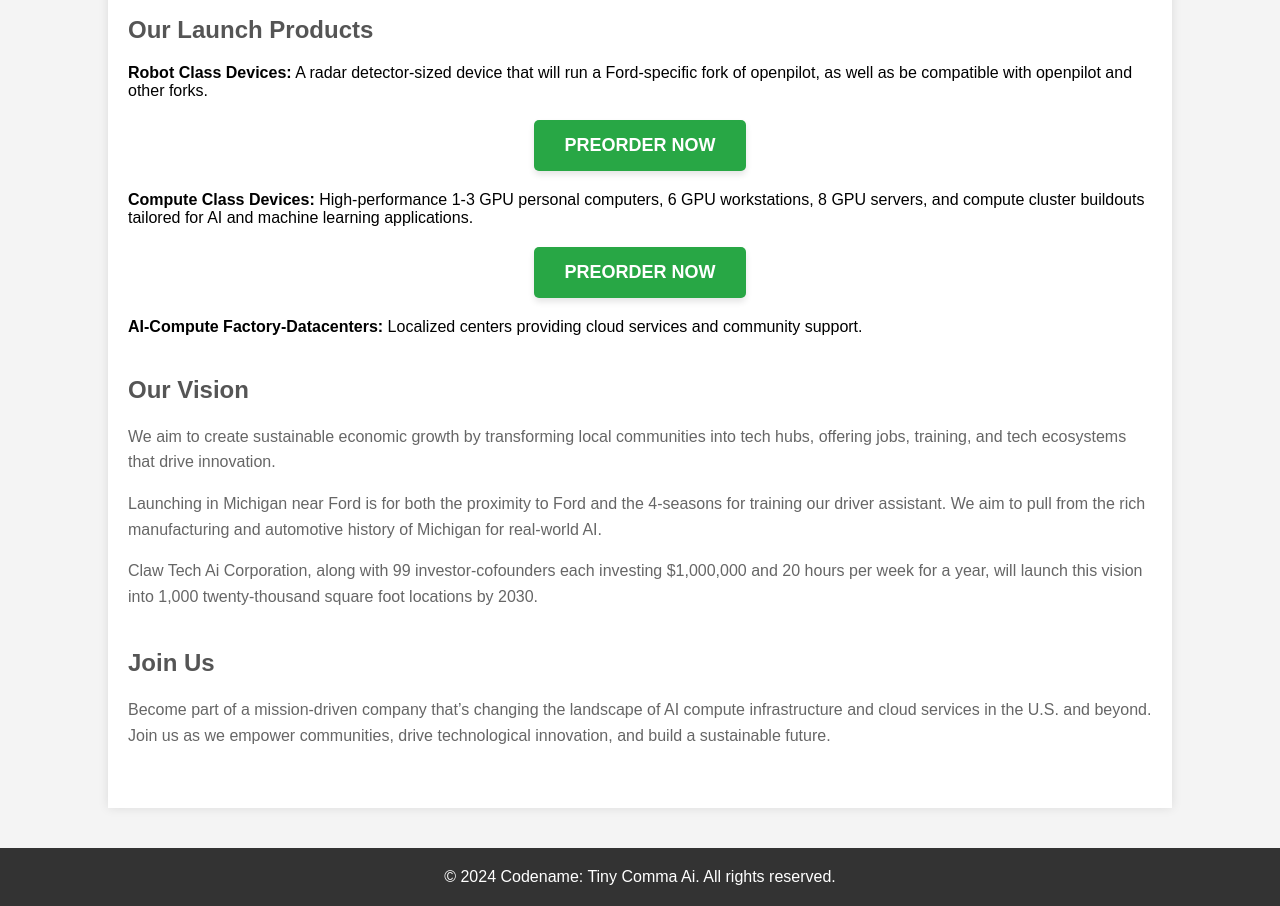
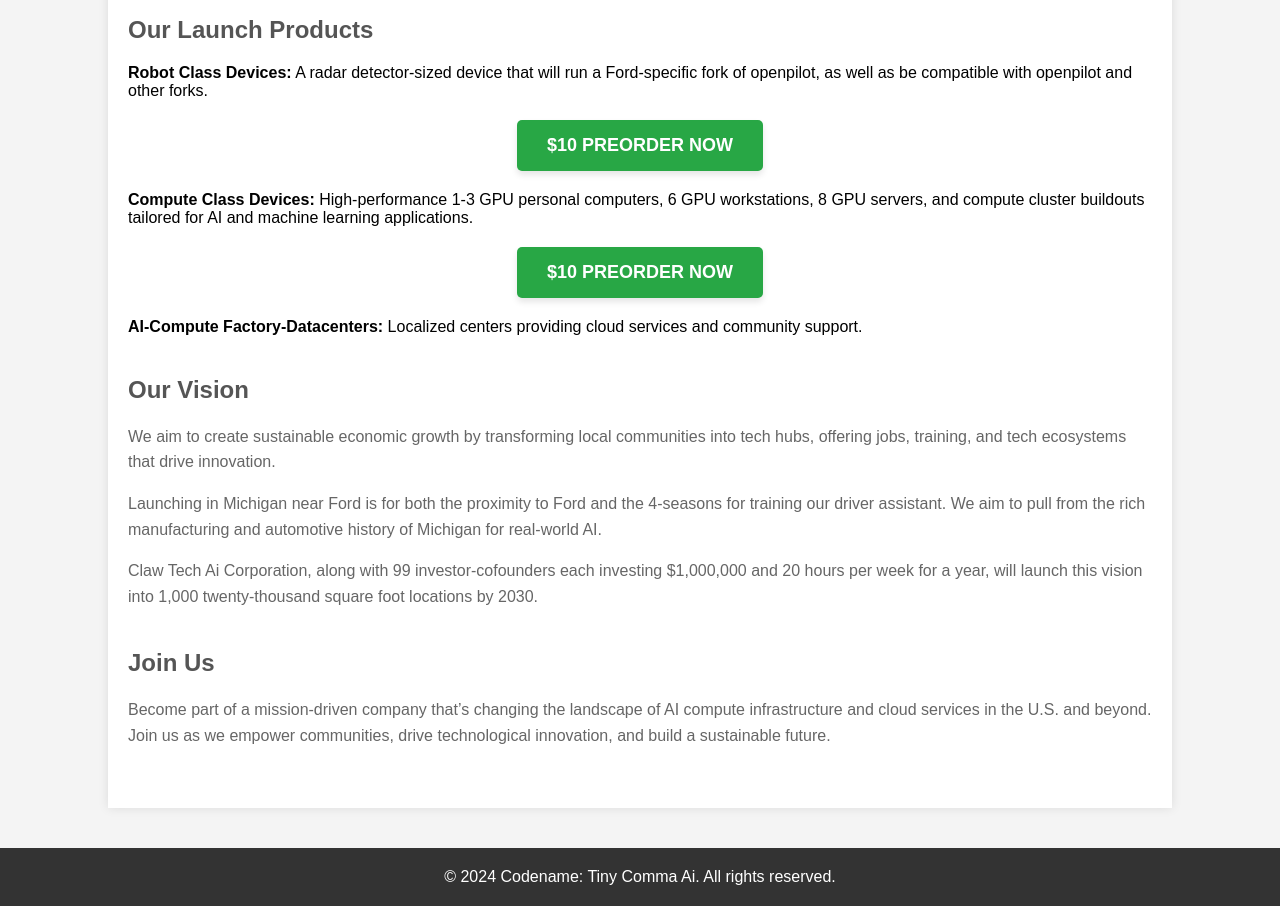
Before and after one commit to tinycomma/tinycommaai-launch, a plain HTML site: page index.html in a window 1280 px wide. Shown: the part 1100-2006 px from the top of the page. Drawn offline with Linux system fonts and the light colour scheme.

Commit message:
Update index.html
$10 added to PREORDER NOW buttons.

```diff
--- a/index.html
+++ b/index.html
@@ -148,13 +148,13 @@
                     <strong>Robot Class Devices:</strong> A radar detector-sized device that will run a Ford-specific fork
                     of openpilot, as well as be compatible with openpilot and other forks.
                     <div class="button-container">
-                        <a href="https://buy.stripe.com/00g4jO3gQ5IY9gY4gg" class="preorder-button" target="_blank">PREORDER NOW</a>
+                        <a href="https://buy.stripe.com/00g4jO3gQ5IY9gY4gg" class="preorder-button" target="_blank">$10 PREORDER NOW</a>
                     </div>
                 </li>
                 <li><strong>Compute Class Devices:</strong> High-performance 1-3 GPU personal computers, 6 GPU workstations,
                    8 GPU servers, and compute cluster buildouts tailored for AI and machine learning applications.
                    <div class="button-container">
-                    <a href="https://buy.stripe.com/7sIaIceZy2wMal2145" class="preorder-button" target="_blank">PREORDER NOW</a>
+                    <a href="https://buy.stripe.com/7sIaIceZy2wMal2145" class="preorder-button" target="_blank">$10 PREORDER NOW</a>
                     </div>
                 </li>
                 <li><strong>AI-Compute Factory-Datacenters:</strong> Localized centers providing cloud services and
```
